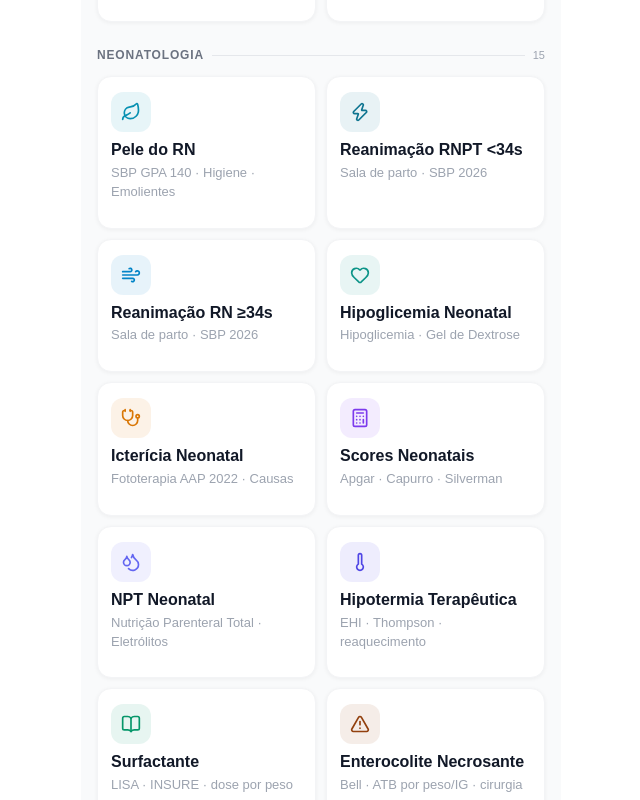
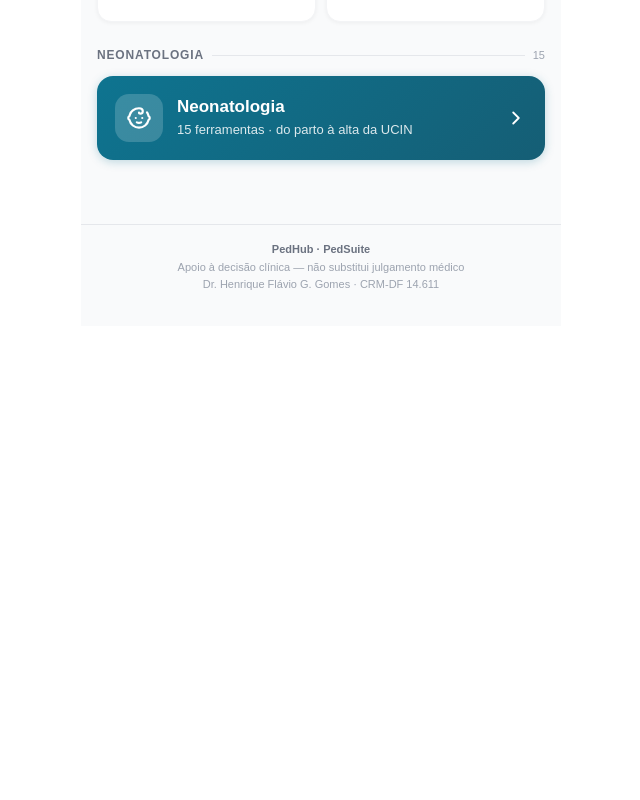
Before and after one commit to henriquepedbsb-pixel/pedhub, a React (Vite) app: page /#/ in a window 1280 px wide. Shown: the part 1920-2720 px from the top of the page, without its empty margins (319-959 px from the left). After the commit the page ends 2246 px from the top, so only its background shows below. Built offline with nearby package versions, Linux system fonts and the light colour scheme.

Commit message:
feat: home com portal neonatal; neonatais ocultos do grid mas buscaveis

```diff
--- a/src/PedHub.jsx
+++ b/src/PedHub.jsx
@@ -10,6 +10,7 @@ import {
   BookOpen,
   Brain,
   Calculator,
+  ChevronRight,
   ClipboardList,
   Droplets,
   FlaskConical,
@@ -28,310 +29,51 @@ import {
   Wind,
 } from "lucide-react";
 
-/* ─── Catálogo de módulos ────────────────────────────────────────────────── */
+/* ─── Catálogo completo de módulos ───────────────────────────────────────── */
+/* Mantido íntegro para que a BUSCA encontre também os módulos neonatais,    */
+/* mesmo que estes não apareçam no grid da home (acessados via Hub Neonatal). */
 const MODULOS = [
   /* ── Pediatria Geral ────────────────────────────────────────────────── */
-  {
-    rota:  "/percentis",
-    label: "Percentis",
-    desc:  "OMS · Intergrowth · Fenton",
-    Icon:  Scale,
-    cor:   "#3B82F6",
-    grupo: "Pediatria Geral",
-  },
-  {
-    rota:  "/urgencias",
-    label: "Urgências",
-    desc:  "Anafilaxia · Asma · Convulsão · Choque",
-    Icon:  AlertTriangle,
-    cor:   "#EF4444",
-    grupo: "Pediatria Geral",
-  },
-  {
-    rota:  "/formulas",
-    label: "Fórmulas",
-    desc:  "Nestlé × Danone · Escada APLV",
-    Icon:  FlaskConical,
-    cor:   "#10B981",
-    grupo: "Pediatria Geral",
-  },
-  {
-    rota:  "/gastropediatria",
-    label: "Gastro",
-    desc:  "DRGE · APLV · Constipação",
-    Icon:  Activity,
-    cor:   "#F59E0B",
-    grupo: "Pediatria Geral",
-  },
-  {
-    rota:  "/pedfarma",
-    label: "PedFarma",
-    desc:  "48 medicamentos · dose por peso",
-    Icon:  Pill,
-    cor:   "#8B5CF6",
-    grupo: "Pediatria Geral",
-  },
-  {
-    rota:  "/vacinal",
-    label: "Vacinal",
-    desc:  "SBIm 2025/2026 · SUS / Privado",
-    Icon:  Syringe,
-    cor:   "#06B6D4",
-    grupo: "Pediatria Geral",
-  },
-  {
-    rota:  "/hidratacao",
-    label: "Hidratação",
-    desc:  "Holliday-Segar · Planos A / B / C",
-    Icon:  Droplets,
-    cor:   "#3B82F6",
-    grupo: "Pediatria Geral",
-  },
-  {
-    rota:  "/scores",
-    label: "Scores",
-    desc:  "Gorelick · Westley · PEWS",
-    Icon:  ClipboardList,
-    cor:   "#F97316",
-    grupo: "Pediatria Geral",
-  },
-  {
-    rota:  "/febre-sem-foco",
-    label: "Febre Sem Foco",
-    desc:  "Fluxo por faixa etária · PECARN",
-    Icon:  Thermometer,
-    cor:   "#EF4444",
-    grupo: "Pediatria Geral",
-  },
-  {
-    rota:  "/tce-leve",
-    label: "TCE Leve",
-    desc:  "PECARN · TC vs Observação",
-    Icon:  Brain,
-    cor:   "#7C3AED",
-    grupo: "Pediatria Geral",
-  },
-  {
-    rota:  "/dnpm",
-    label: "DNPM",
-    desc:  "Marcos do desenvolvimento · Alarmes",
-    Icon:  Baby,
-    cor:   "#8B5CF6",
-    grupo: "Pediatria Geral",
-  },
-  {
-    rota:  "/dermato",
-    label: "Dermato",
-    desc:  "DA · Impetigo · Escabiose · Urticária",
-    Icon:  Shield,
-    cor:   "#EC4899",
-    grupo: "Pediatria Geral",
-  },
-  {
-    rota:  "/sepse",
-    label: "Sepse Pediátrica",
-    desc:  "SSC 2026 · BIC e diluição · Phoenix 2024",
-    Icon:  Activity,
-    cor:   "#DC2626",
-    grupo: "Pediatria Geral",
-  },
-  {
-    rota:  "/isr",
-    label: "ISR Pediátrica",
-    desc:  "Sequência rápida · doses · via difícil",
-    Icon:  Zap,
-    cor:   "#C2410C",
-    grupo: "Pediatria Geral",
-  },
-  {
-    rota:  "/ventilacao",
-    label: "Ventilação Mecânica",
-    desc:  "VC · FR · PARDS · desmame",
-    Icon:  Wind,
-    cor:   "#0891B2",
-    grupo: "Pediatria Geral",
-  },
-  {
-    rota:  "/eletrolitos",
-    label: "Eletrólitos",
-    desc:  "Na · K · Ca · Mg · correções",
-    Icon:  Droplets,
-    cor:   "#7C3AED",
-    grupo: "Pediatria Geral",
-  },
-  {
-    rota:  "/bronquiolite",
-    label: "Bronquiolite",
-    desc:  "Gravidade · OAF · nirsevimab",
-    Icon:  Stethoscope,
-    cor:   "#0D9488",
-    grupo: "Pediatria Geral",
-  },
-  {
-    rota:  "/analgesia-sedacao",
-    label: "Analgesia e Sedação",
-    desc:  "FLACC · BIC · desmame · WAT-1",
-    Icon:  Moon,
-    cor:   "#F59E0B",
-    grupo: "Pediatria Geral",
-  },
-  {
-    rota:  "/dor",
-    label: "Escalas de Dor",
-    desc:  "FLACC · Wong-Baker · NRS · Escada",
-    Icon:  Activity,
-    cor:   "#F97316",
-    grupo: "Pediatria Geral",
-  },
-  {
-    rota:  "/antibioticos",
-    label: "Antibioticoterapia",
-    desc:  "Escolha empírica por síndrome clínica",
-    Icon:  Stethoscope,
-    cor:   "#0D9488",
-    grupo: "Pediatria Geral",
-  },
-  {
-    rota:  "/sedacao",
-    label: "Sedação",
-    desc:  "Cetamina · Midazolam · Fentanil · Checklist",
-    Icon:  Syringe,
-    cor:   "#6366F1",
-    grupo: "Pediatria Geral",
-  },
-  {
-    rota:  "/exames-lab",
-    label: "Exames Laboratoriais",
-    desc:  "Hemograma · Hormônios · Gastro · Vitaminas",
-    Icon:  Microscope,
-    cor:   "#0EA5E9",
-    grupo: "Pediatria Geral",
-  },
+  { rota: "/percentis",        label: "Percentis",            desc: "OMS · Intergrowth · Fenton",            Icon: Scale,         cor: "#3B82F6", grupo: "Pediatria Geral" },
+  { rota: "/urgencias",        label: "Urgências",            desc: "Anafilaxia · Asma · Convulsão · Choque", Icon: AlertTriangle, cor: "#EF4444", grupo: "Pediatria Geral" },
+  { rota: "/formulas",         label: "Fórmulas",             desc: "Nestlé × Danone · Escada APLV",         Icon: FlaskConical,  cor: "#10B981", grupo: "Pediatria Geral" },
+  { rota: "/gastropediatria",  label: "Gastro",               desc: "DRGE · APLV · Constipação",             Icon: Activity,      cor: "#F59E0B", grupo: "Pediatria Geral" },
+  { rota: "/pedfarma",         label: "PedFarma",             desc: "48 medicamentos · dose por peso",       Icon: Pill,          cor: "#8B5CF6", grupo: "Pediatria Geral" },
+  { rota: "/vacinal",          label: "Vacinal",              desc: "SBIm 2025/2026 · SUS / Privado",        Icon: Syringe,       cor: "#06B6D4", grupo: "Pediatria Geral" },
+  { rota: "/hidratacao",       label: "Hidratação",           desc: "Holliday-Segar · Planos A / B / C",     Icon: Droplets,      cor: "#3B82F6", grupo: "Pediatria Geral" },
+  { rota: "/scores",           label: "Scores",               desc: "Gorelick · Westley · PEWS",             Icon: ClipboardList, cor: "#F97316", grupo: "Pediatria Geral" },
+  { rota: "/febre-sem-foco",   label: "Febre Sem Foco",       desc: "Fluxo por faixa etária · PECARN",       Icon: Thermometer,   cor: "#EF4444", grupo: "Pediatria Geral" },
+  { rota: "/tce-leve",         label: "TCE Leve",             desc: "PECARN · TC vs Observação",             Icon: Brain,         cor: "#7C3AED", grupo: "Pediatria Geral" },
+  { rota: "/dnpm",             label: "DNPM",                 desc: "Marcos do desenvolvimento · Alarmes",   Icon: Baby,          cor: "#8B5CF6", grupo: "Pediatria Geral" },
+  { rota: "/dermato",          label: "Dermato",              desc: "DA · Impetigo · Escabiose · Urticária", Icon: Shield,        cor: "#EC4899", grupo: "Pediatria Geral" },
+  { rota: "/sepse",            label: "Sepse Pediátrica",     desc: "SSC 2026 · BIC e diluição · Phoenix",   Icon: Activity,      cor: "#DC2626", grupo: "Pediatria Geral" },
+  { rota: "/isr",              label: "ISR Pediátrica",       desc: "Sequência rápida · doses · via difícil", Icon: Zap,          cor: "#C2410C", grupo: "Pediatria Geral" },
+  { rota: "/ventilacao",       label: "Ventilação Mecânica",  desc: "VC · FR · PARDS · desmame",             Icon: Wind,          cor: "#0891B2", grupo: "Pediatria Geral" },
+  { rota: "/eletrolitos",      label: "Eletrólitos",          desc: "Na · K · Ca · Mg · correções",          Icon: Droplets,      cor: "#7C3AED", grupo: "Pediatria Geral" },
+  { rota: "/bronquiolite",     label: "Bronquiolite",         desc: "Gravidade · OAF · nirsevimab",          Icon: Stethoscope,   cor: "#0D9488", grupo: "Pediatria Geral" },
+  { rota: "/analgesia-sedacao",label: "Analgesia e Sedação",  desc: "FLACC · BIC · desmame · WAT-1",         Icon: Moon,          cor: "#F59E0B", grupo: "Pediatria Geral" },
+  { rota: "/dor",              label: "Escalas de Dor",       desc: "FLACC · Wong-Baker · NRS · Escada",     Icon: Activity,      cor: "#F97316", grupo: "Pediatria Geral" },
+  { rota: "/antibioticos",     label: "Antibioticoterapia",   desc: "Escolha empírica por síndrome clínica", Icon: Stethoscope,   cor: "#0D9488", grupo: "Pediatria Geral" },
+  { rota: "/sedacao",          label: "Sedação",              desc: "Cetamina · Midazolam · Fentanil · Checklist", Icon: Syringe, cor: "#6366F1", grupo: "Pediatria Geral" },
+  { rota: "/exames-lab",       label: "Exames Laboratoriais", desc: "Hemograma · Hormônios · Gastro · Vitaminas", Icon: Microscope, cor: "#0EA5E9", grupo: "Pediatria Geral" },
 
-  /* ── Neonatologia ───────────────────────────────────────────────────── */
-  {
-    rota:  "/cuidados-pele-rn",
-    label: "Pele do RN",
-    desc:  "SBP GPA 140 · Higiene · Emolientes",
-    Icon:  Leaf,
-    cor:   "#0891B2",
-    grupo: "Neonatologia",
-  },
-  {
-    rota:  "/neonatologia-1",
-    label: "Reanimação RNPT <34s",
-    desc:  "Sala de parto · SBP 2026",
-    Icon:  Zap,
-    cor:   "#0E7490",
-    grupo: "Neonatologia",
-  },
-  {
-    rota:  "/neonatologia-6",
-    label: "Reanimação RN ≥34s",
-    desc:  "Sala de parto · SBP 2026",
-    Icon:  Wind,
-    cor:   "#0284C7",
-    grupo: "Neonatologia",
-  },
-  {
-    rota:  "/neonatologia-2",
-    label: "Hipoglicemia Neonatal",
-    desc:  "Hipoglicemia · Gel de Dextrose",
-    Icon:  Heart,
-    cor:   "#0D9488",
-    grupo: "Neonatologia",
-  },
-  {
-    rota:  "/neonatologia-3",
-    label: "Icterícia Neonatal",
-    desc:  "Fototerapia AAP 2022 · Causas",
-    Icon:  Stethoscope,
-    cor:   "#D97706",
-    grupo: "Neonatologia",
-  },
-  {
-    rota:  "/neonatologia-4",
-    label: "Scores Neonatais",
-    desc:  "Apgar · Capurro · Silverman",
-    Icon:  Calculator,
-    cor:   "#7C3AED",
-    grupo: "Neonatologia",
-  },
-  {
-    rota:  "/neonatologia-5",
-    label: "NPT Neonatal",
-    desc:  "Nutrição Parenteral Total · Eletrólitos",
-    Icon:  Droplets,
-    cor:   "#6366F1",
-    grupo: "Neonatologia",
-  },
-  {
-    rota:  "/hipotermia",
-    label: "Hipotermia Terapêutica",
-    desc:  "EHI · Thompson · reaquecimento",
-    Icon:  Thermometer,
-    cor:   "#4F46E5",
-    grupo: "Neonatologia",
-  },
-  {
-    rota:  "/surfactante",
-    label: "Surfactante",
-    desc:  "LISA · INSURE · dose por peso",
-    Icon:  BookOpen,
-    cor:   "#059669",
-    grupo: "Neonatologia",
-  },
-  {
-    rota:  "/nec",
-    label: "Enterocolite Necrosante",
-    desc:  "Bell · ATB por peso/IG · cirurgia",
-    Icon:  AlertTriangle,
-    cor:   "#92400E",
-    grupo: "Neonatologia",
-  },
-  {
-    rota:  "/canguru",
-    label: "Canguru",
-    desc:  "Prescrição e Receituário Neonatal",
-    Icon:  Heart,
-    cor:   "#10B981",
-    grupo: "Neonatologia",
-  },
-  {
-    rota:  "/tig-neonatal",
-    label: "TIG Neonatal",
-    desc:  "Taxa de Infusão de Glicose · UCIN",
-    Icon:  Droplets,
-    cor:   "#0891B2",
-    grupo: "Neonatologia",
-  },
-  {
-    rota:  "/dexametasona-dbp",
-    label: "Dexa DBP",
-    desc:  "DART · Protocolo HMIB · Dexametasona RNPT",
-    Icon:  Pill,
-    cor:   "#0891B2",
-    grupo: "Neonatologia",
-  },
-  {
-    rota:  "/dilucao-bic",
-    label: "Diluição e BIC",
-    desc:  "Vasoativas · Sedoanalgesia · PGE1 · Insulina",
-    Icon:  Activity,
-    cor:   "#F97316",
-    grupo: "Neonatologia",
-  },
-  {
-    rota:  "/dor-neonatal",
-    label: "Dor Neonatal",
-    desc:  "NIPS · PIPP-R · N-PASS · CRIES",
-    Icon:  Activity,
-    cor:   "#EF4444",
-    grupo: "Neonatologia",
-  },
+  /* ── Neonatologia (ocultos no grid — acessados via Hub; visíveis na busca) ── */
+  { rota: "/cuidados-pele-rn", label: "Pele do RN",              desc: "SBP GPA 140 · Higiene · Emolientes",  Icon: Leaf,        cor: "#0891B2", grupo: "Neonatologia" },
+  { rota: "/neonatologia-1",   label: "Reanimação RNPT <34s",    desc: "Sala de parto · SBP 2026",            Icon: Zap,         cor: "#0E7490", grupo: "Neonatologia" },
+  { rota: "/neonatologia-6",   label: "Reanimação RN ≥34s",      desc: "Sala de parto · SBP 2026",            Icon: Wind,        cor: "#0284C7", grupo: "Neonatologia" },
+  { rota: "/neonatologia-2",   label: "Hipoglicemia Neonatal",   desc: "Hipoglicemia · Gel de Dextrose",      Icon: Heart,       cor: "#0D9488", grupo: "Neonatologia" },
+  { rota: "/neonatologia-3",   label: "Icterícia Neonatal",      desc: "Fototerapia AAP 2022 · Causas",       Icon: Stethoscope, cor: "#D97706", grupo: "Neonatologia" },
+  { rota: "/neonatologia-4",   label: "Scores Neonatais",        desc: "Apgar · Capurro · Silverman",         Icon: Calculator,  cor: "#7C3AED", grupo: "Neonatologia" },
+  { rota: "/neonatologia-5",   label: "NPT Neonatal",            desc: "Nutrição Parenteral Total · Eletrólitos", Icon: Droplets, cor: "#6366F1", grupo: "Neonatologia" },
+  { rota: "/hipotermia",       label: "Hipotermia Terapêutica",  desc: "EHI · Thompson · reaquecimento",      Icon: Thermometer, cor: "#4F46E5", grupo: "Neonatologia" },
+  { rota: "/surfactante",      label: "Surfactante",             desc: "LISA · INSURE · dose por peso",       Icon: BookOpen,    cor: "#059669", grupo: "Neonatologia" },
+  { rota: "/nec",              label: "Enterocolite Necrosante", desc: "Bell · ATB por peso/IG · cirurgia",   Icon: AlertTriangle, cor: "#92400E", grupo: "Neonatologia" },
+  { rota: "/canguru",          label: "Canguru",                 desc: "Prescrição e Receituário Neonatal",   Icon: Heart,       cor: "#10B981", grupo: "Neonatologia" },
+  { rota: "/tig-neonatal",     label: "TIG Neonatal",            desc: "Taxa de Infusão de Glicose · UCIN",   Icon: Droplets,    cor: "#0891B2", grupo: "Neonatologia" },
+  { rota: "/dexametasona-dbp", label: "Dexa DBP",                desc: "DART · Protocolo HMIB · RNPT",        Icon: Pill,        cor: "#0891B2", grupo: "Neonatologia" },
+  { rota: "/dilucao-bic",      label: "Diluição e BIC",          desc: "Vasoativas · Sedoanalgesia · PGE1",   Icon: Activity,    cor: "#F97316", grupo: "Neonatologia" },
+  { rota: "/dor-neonatal",     label: "Dor Neonatal",            desc: "NIPS · PIPP-R · N-PASS · CRIES",      Icon: Activity,    cor: "#EF4444", grupo: "Neonatologia" },
 ];
-
-const GRUPOS = ["Pediatria Geral", "Neonatologia"];
 
 /* ─── Card de módulo ─────────────────────────────────────────────────────── */
 function ModuloCard({ modulo, onClick }) {
@@ -350,7 +92,6 @@ function ModuloCard({ modulo, onClick }) {
         flexDirection: "column",
         gap: 8,
         width: "100%",
-        transition: "border-color 0.15s",
         boxShadow: "0 1px 4px rgba(0,0,0,0.05)",
       }}
     >
@@ -380,21 +121,61 @@ function ModuloCard({ modulo, onClick }) {
   );
 }
 
+/* ─── Card-portal do Hub Neonatal (largura total) ────────────────────────── */
+function NeonatalGateway({ count, onClick }) {
+  return (
+    <button
+      onClick={onClick}
+      style={{
+        gridColumn: "1 / -1",
+        background: "linear-gradient(135deg, #0E7490 0%, #155E75 100%)",
+        border: "none",
+        borderRadius: 16,
+        padding: "18px 18px",
+        cursor: "pointer",
+        textAlign: "left",
+        display: "flex",
+        alignItems: "center",
+        gap: 14,
+        width: "100%",
+        boxShadow: "0 2px 10px rgba(14,116,144,0.25)",
+      }}
+    >
+      <div style={{
+        width: 48, height: 48, borderRadius: 14,
+        background: "rgba(255,255,255,0.18)",
+        display: "flex", alignItems: "center", justifyContent: "center",
+        flexShrink: 0,
+      }}>
+        <Baby size={26} color="#fff" />
+      </div>
+      <div style={{ flex: 1 }}>
+        <p style={{ fontWeight: 700, fontSize: 17, color: "#fff", margin: "0 0 3px", lineHeight: 1.2 }}>
+          Neonatologia
+        </p>
+        <p style={{ fontSize: 13, color: "rgba(255,255,255,0.85)", margin: 0, lineHeight: 1.4 }}>
+          {count} ferramentas · do parto à alta da UCIN
+        </p>
+      </div>
+      <ChevronRight size={22} color="#fff" style={{ flexShrink: 0 }} />
+    </button>
+  );
+}
+
 /* ─── Componente principal ───────────────────────────────────────────────── */
 export default function PedHub() {
   const navigate = useNavigate();
   const [busca, setBusca] = useState("");
 
-  const modulosFiltrados = busca.trim()
-    ? MODULOS.filter(m =>
-        m.label.toLowerCase().includes(busca.toLowerCase()) ||
-        m.desc.toLowerCase().includes(busca.toLowerCase())
-      )
-    : MODULOS;
+  const buscando = busca.trim().length > 0;
 
-  const porGrupo = busca.trim()
-    ? [{ grupo: "Resultado da busca", mods: modulosFiltrados }]
-    : GRUPOS.map(g => ({ grupo: g, mods: MODULOS.filter(m => m.grupo === g) }));
+  const resultadosBusca = MODULOS.filter(m =>
+    m.label.toLowerCase().includes(busca.toLowerCase()) ||
+    m.desc.toLowerCase().includes(busca.toLowerCase())
+  );
+
+  const pediatria = MODULOS.filter(m => m.grupo === "Pediatria Geral");
+  const totalNeonatal = MODULOS.filter(m => m.grupo === "Neonatologia").length;
 
   return (
     <div style={{
@@ -463,36 +244,70 @@ export default function PedHub() {
         </div>
       </div>
 
-      {/* Grupos e cards */}
+      {/* Conteúdo */}
       <div style={{ padding: "16px 16px 40px" }}>
-        {porGrupo.map(({ grupo, mods }) => (
-          <div key={grupo} style={{ marginBottom: 24 }}>
+        {buscando ? (
+          /* ── Modo busca: todos os grupos ── */
+          <div>
             <div style={{ display: "flex", alignItems: "center", gap: 8, marginBottom: 12 }}>
               <p style={{
-                fontWeight: 700, fontSize: 12,
-                color: "#6B7280", margin: 0,
-                letterSpacing: "0.07em",
-                textTransform: "uppercase",
+                fontWeight: 700, fontSize: 12, color: "#6B7280", margin: 0,
+                letterSpacing: "0.07em", textTransform: "uppercase",
               }}>
-                {grupo}
+                Resultado da busca
               </p>
               <div style={{ flex: 1, height: 1, background: "#E5E7EB" }} />
-              <span style={{ fontSize: 11, color: "#9CA3AF" }}>{mods.length}</span>
+              <span style={{ fontSize: 11, color: "#9CA3AF" }}>{resultadosBusca.length}</span>
             </div>
-
             <div style={{ display: "grid", gridTemplateColumns: "1fr 1fr", gap: 10 }}>
-              {mods.map(m => (
+              {resultadosBusca.map(m => (
                 <ModuloCard key={m.rota} modulo={m} onClick={() => navigate(m.rota)} />
               ))}
             </div>
-
-            {mods.length === 0 && busca && (
+            {resultadosBusca.length === 0 && (
               <p style={{ fontSize: 13, color: "#9CA3AF", textAlign: "center", padding: "20px 0" }}>
                 Nenhum módulo encontrado para "{busca}"
               </p>
             )}
           </div>
-        ))}
+        ) : (
+          /* ── Modo navegação: Pediatria Geral + portal Neonatologia ── */
+          <>
+            <div style={{ marginBottom: 24 }}>
+              <div style={{ display: "flex", alignItems: "center", gap: 8, marginBottom: 12 }}>
+                <p style={{
+                  fontWeight: 700, fontSize: 12, color: "#6B7280", margin: 0,
+                  letterSpacing: "0.07em", textTransform: "uppercase",
+                }}>
+                  Pediatria Geral
+                </p>
+                <div style={{ flex: 1, height: 1, background: "#E5E7EB" }} />
+                <span style={{ fontSize: 11, color: "#9CA3AF" }}>{pediatria.length}</span>
+              </div>
+              <div style={{ display: "grid", gridTemplateColumns: "1fr 1fr", gap: 10 }}>
+                {pediatria.map(m => (
+                  <ModuloCard key={m.rota} modulo={m} onClick={() => navigate(m.rota)} />
+                ))}
+              </div>
+            </div>
+
+            <div style={{ marginBottom: 24 }}>
+              <div style={{ display: "flex", alignItems: "center", gap: 8, marginBottom: 12 }}>
+                <p style={{
+                  fontWeight: 700, fontSize: 12, color: "#6B7280", margin: 0,
+                  letterSpacing: "0.07em", textTransform: "uppercase",
+                }}>
+                  Neonatologia
+                </p>
+                <div style={{ flex: 1, height: 1, background: "#E5E7EB" }} />
+                <span style={{ fontSize: 11, color: "#9CA3AF" }}>{totalNeonatal}</span>
+              </div>
+              <div style={{ display: "grid", gridTemplateColumns: "1fr 1fr", gap: 10 }}>
+                <NeonatalGateway count={totalNeonatal} onClick={() => navigate("/neonatal")} />
+              </div>
+            </div>
+          </>
+        )}
       </div>
 
       {/* Footer */}
```
